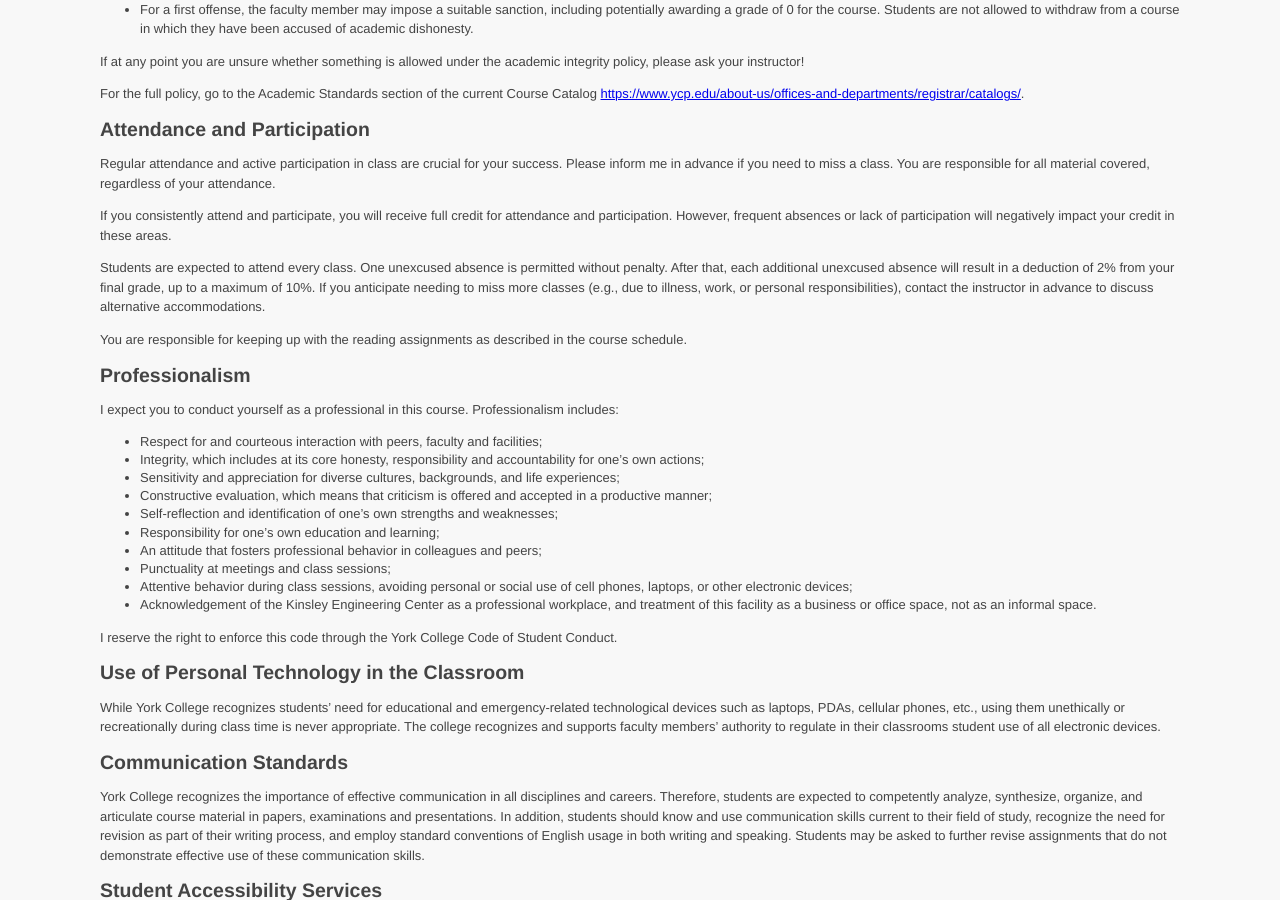
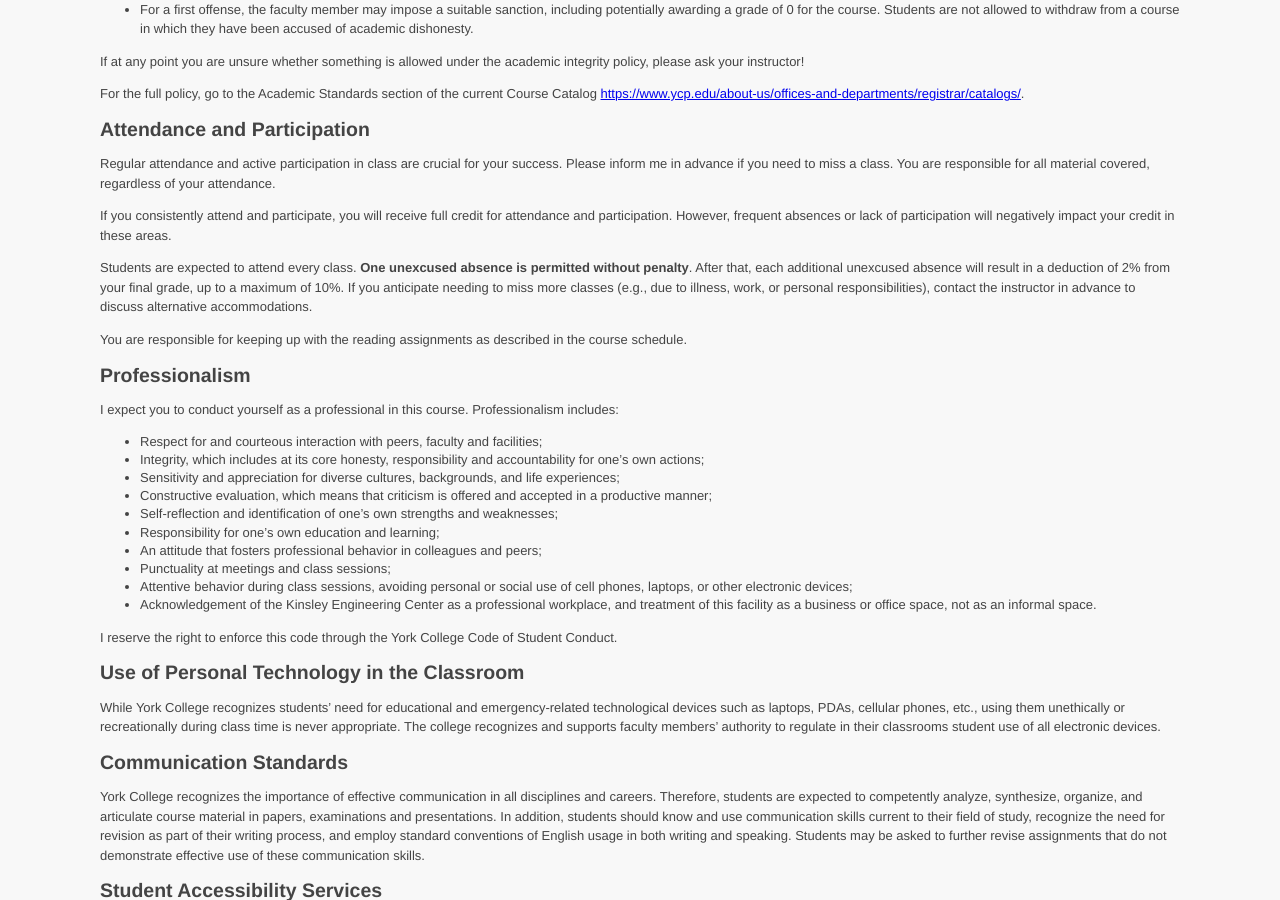
Before and after one commit to ycpcs/cs330-fall2025, a Jekyll site: the page built from syllabus.md, in a window 1280 px wide and 900 px high, scrolled down 2966 px. Built offline with Jekyll 4.4.1, drawn with Linux system fonts in a browser that asks for light colours.

Commit message:
update slides

```diff
--- a/syllabus.md
+++ b/syllabus.md
@@ -178,7 +178,7 @@ Regular attendance and active participation in class are crucial for your succes
 
 If you consistently attend and participate, you will receive full credit for attendance and participation. However, frequent absences or lack of participation will negatively impact your credit in these areas.
 
-Students are expected to attend every class. One unexcused absence is permitted without penalty. After that, each additional unexcused absence will result in a deduction of 2% from your final grade, up to a maximum of 10%. If you anticipate needing to miss more classes (e.g., due to illness, work, or personal responsibilities), contact the instructor in advance to discuss alternative accommodations.
+Students are expected to attend every class. **One unexcused absence is permitted without penalty**. After that, each additional unexcused absence will result in a deduction of 2% from your final grade, up to a maximum of 10%. If you anticipate needing to miss more classes (e.g., due to illness, work, or personal responsibilities), contact the instructor in advance to discuss alternative accommodations.
 
 You are responsible for keeping up with the reading assignments as described in the course schedule.
 
```
Also changed, not shown: assignments/ethics.md (+1 -1 lines).
